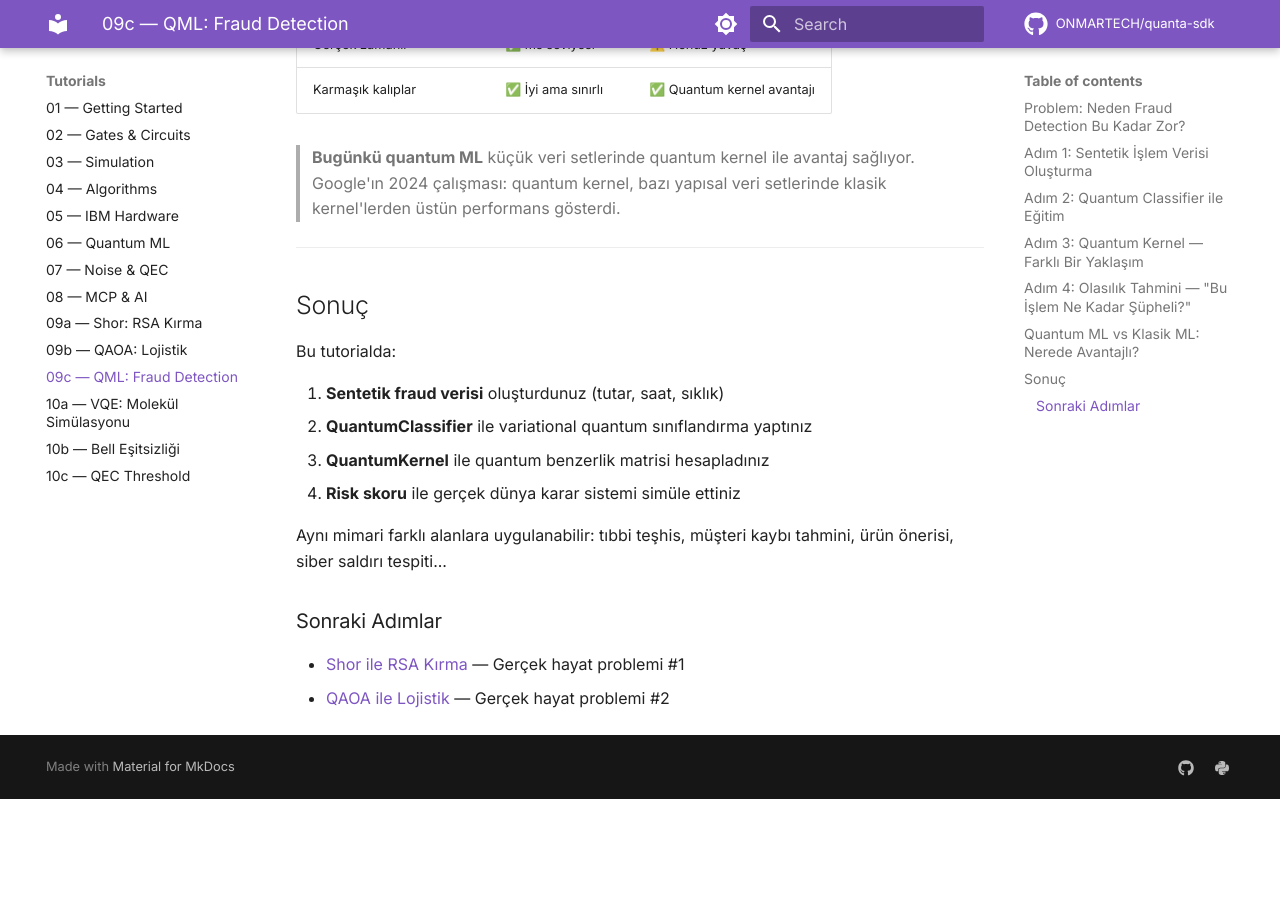
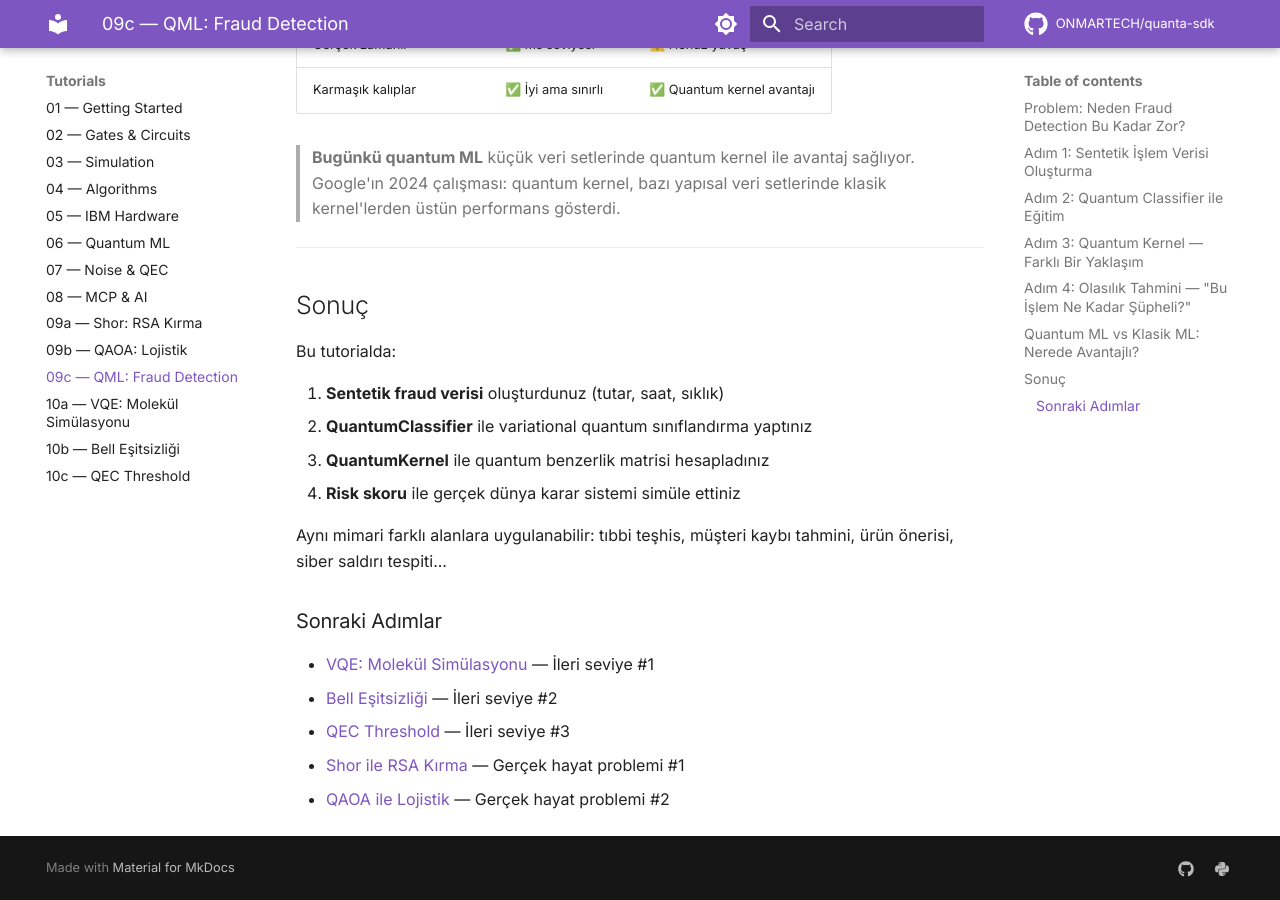
Before and after one commit to ONMARTECH/quanta-sdk, an MkDocs documentation site: the page built from docs/tutorials/09c-qml-fraud.md, in a window 1280 px wide and 900 px high, scrolled down 5021 px. Built offline with MkDocs 1.6.1 and Material for MkDocs 9.7.7, drawn with Linux system fonts in a browser that asks for light colours; comment, search, counter and statistics services are not loaded; before the commit the page ends 5820 px from its top, so only the background shows below that.

Commit message:
fix: 10c OverflowError + tutorial cross-links + CHANGELOG 14 tutorials
- 10c-qec-threshold: guard float('inf') → int conversion
- 09c next steps: add links to 10a/10b/10c tutorials
- CHANGELOG: 11 → 14 tutorials
- Tutorial tests: 59/59 passed

```diff
--- a/docs/tutorials/09c-qml-fraud.md
+++ b/docs/tutorials/09c-qml-fraud.md
@@ -261,5 +261,8 @@ tahmini, ürün önerisi, siber saldırı tespiti...
 
 ### Sonraki Adımlar
 
+- [VQE: Molekül Simülasyonu](10a-vqe-molecular.md) — İleri seviye #1
+- [Bell Eşitsizliği](10b-bell-inequality.md) — İleri seviye #2
+- [QEC Threshold](10c-qec-threshold.md) — İleri seviye #3
 - [Shor ile RSA Kırma](09a-shor-cryptography.md) — Gerçek hayat problemi #1
 - [QAOA ile Lojistik](09b-qaoa-logistics.md) — Gerçek hayat problemi #2
```
Also changed, not shown: CHANGELOG.md (+1 -1 lines), docs/tutorials/10c-qec-threshold.md (+1 -1 lines).
